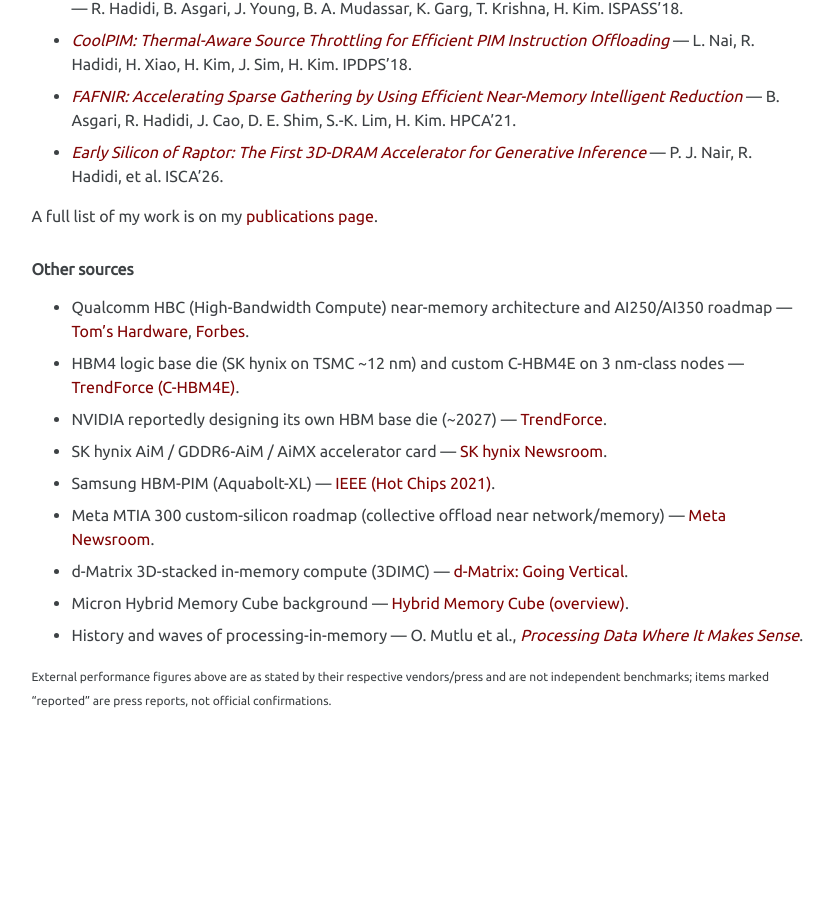
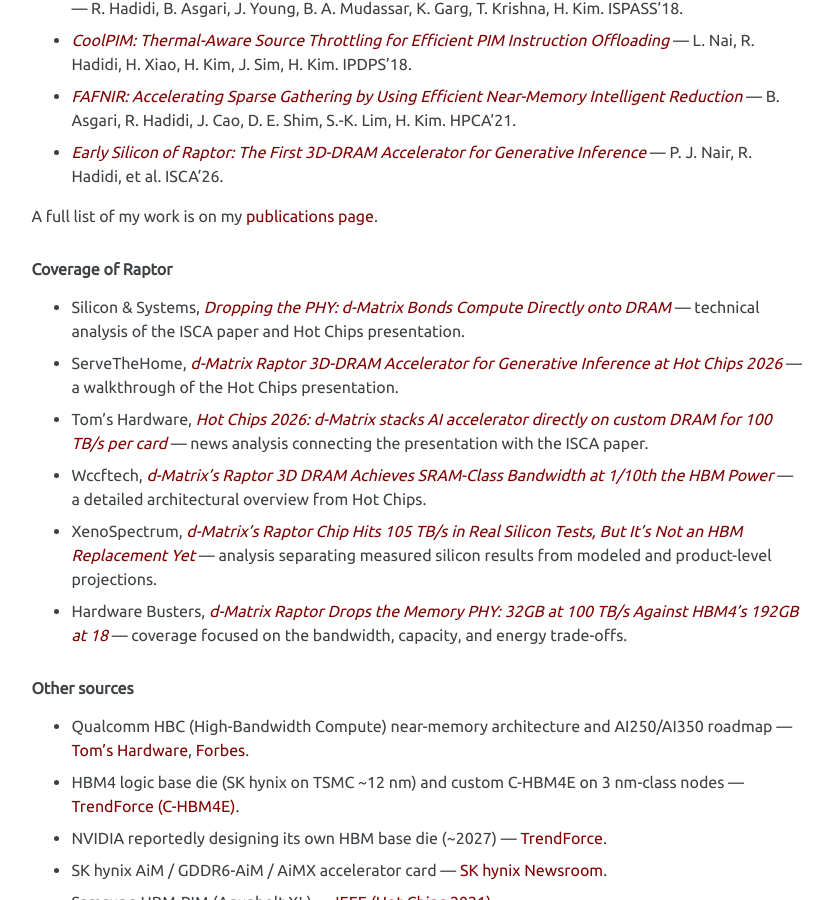
Before and after one commit to ramyadhadidi/ramyadhadidi.github.io, a Jekyll site: the page built from _pages/entries/2025-07-07.md, in a window 1280 px wide and 900 px high, scrolled down 7493 px. Shown: the whole window, without its empty margins (249-1083 px from the left). Built offline with Jekyll 4.4.1, drawn with Linux system fonts in a browser that asks for light colours; before the commit the page ends 8361 px from its top, so only the background shows below that.

Commit message:
Raptor Coverage

```diff
--- a/_pages/entries/2025-07-07.md
+++ b/_pages/entries/2025-07-07.md
@@ -124,6 +124,15 @@ Which is why, when I say this might be the beginning of an end for a line of res
 
 A full list of my work is on my [publications page](https://ramyadhadidi.github.io/publications/).
 
+### Coverage of Raptor
+
+- Silicon & Systems, [*Dropping the PHY: d-Matrix Bonds Compute Directly onto DRAM*](https://siliconandsystems.com/en/articles/raptor-3dimc/) — technical analysis of the ISCA paper and Hot Chips presentation.
+- ServeTheHome, [*d-Matrix Raptor 3D-DRAM Accelerator for Generative Inference at Hot Chips 2026*](https://www.servethehome.com/d-matrix-raptor-3d-dram-accelerator-for-generative-inference-at-hot-chips-2026/) — a walkthrough of the Hot Chips presentation.
+- Tom's Hardware, [*Hot Chips 2026: d-Matrix stacks AI accelerator directly on custom DRAM for 100 TB/s per card*](https://www.tomshardware.com/tech-industry/semiconductors/d-matrix-stacks-its-ai-accelerator-directly-on-custom-dram-for-100-tbs-per-card) — news analysis connecting the presentation with the ISCA paper.
+- Wccftech, [*d-Matrix's Raptor 3D DRAM Achieves SRAM-Class Bandwidth at 1/10th the HBM Power*](https://wccftech.com/d-matrix-raptor-3d-dram-achieves-sram-class-bandwidth-at-1-10th-the-hbm-power/) — a detailed architectural overview from Hot Chips.
+- XenoSpectrum, [*d-Matrix's Raptor Chip Hits 105 TB/s in Real Silicon Tests, But It's Not an HBM Replacement Yet*](https://xenospectrum.com/en/dmatrix-raptor-early-silicon-dram/) — analysis separating measured silicon results from modeled and product-level projections.
+- Hardware Busters, [*d-Matrix Raptor Drops the Memory PHY: 32GB at 100 TB/s Against HBM4's 192GB at 18*](https://hwbusters.com/news/d-matrix-raptor-drops-the-memory-phy-32gb-at-100-tb-s-against-hbm4s-192gb-at-18/) — coverage focused on the bandwidth, capacity, and energy trade-offs.
+
 ### Other sources
 
 - Qualcomm HBC (High-Bandwidth Compute) near-memory architecture and AI250/AI350 roadmap — [Tom's Hardware](https://www.tomshardware.com/tech-industry/artificial-intelligence/qualcomm-reveals-hbc-near-memory-ai-architecture-ai250-and-ai350-accelerators-touts-6x-higher-bandwidth-per-watt-compared-to-hbm-200x-capacity-compared-to-on-chip-sram), [Forbes](https://www.forbes.com/sites/karlfreund/2026/06/24/qualcomm-lays-out-new-data-center-roadmap-for-ai-meta-buys-it/).
```
Also changed, not shown: _pages/publications.md (+4 -0 lines).
